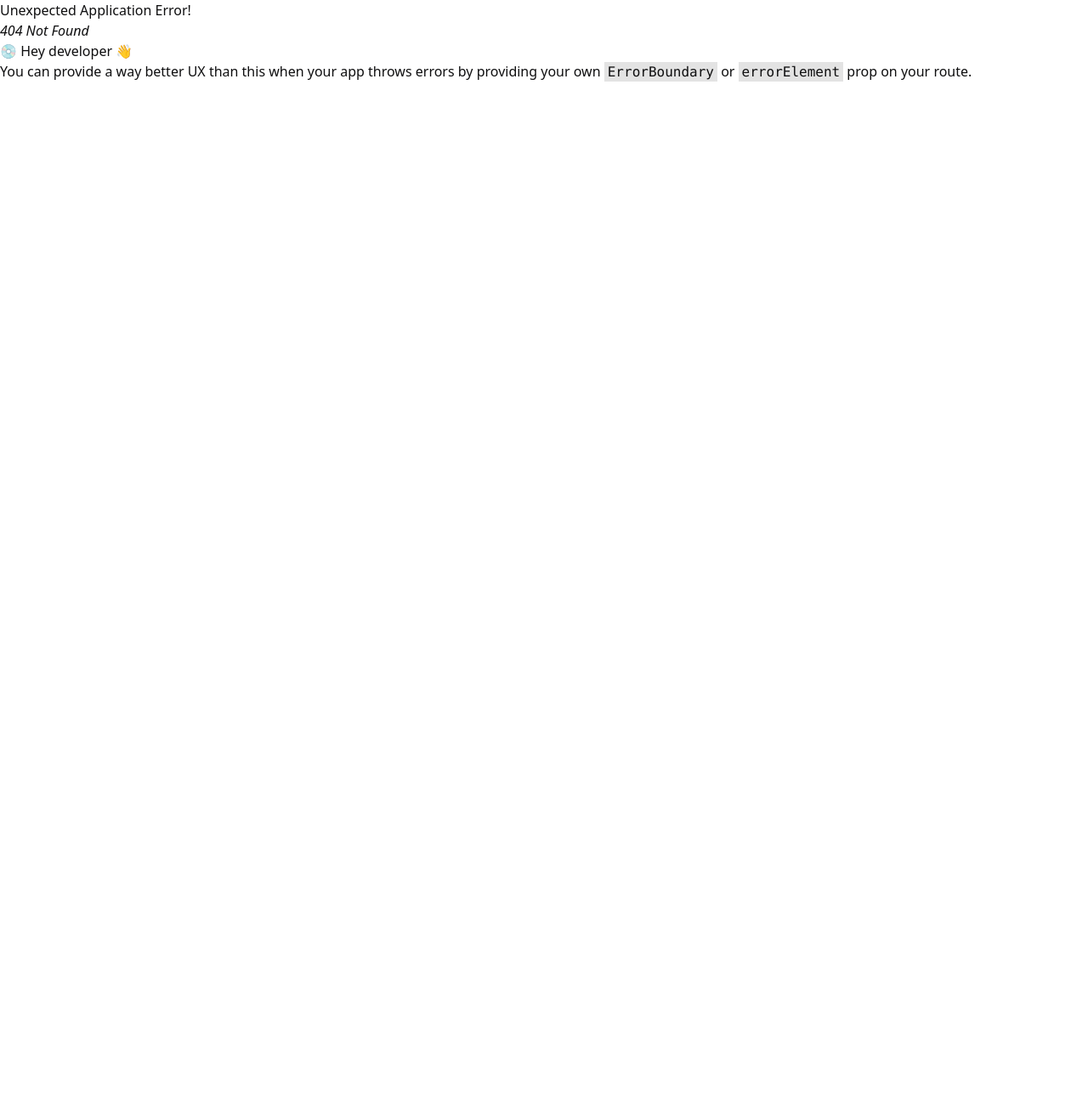
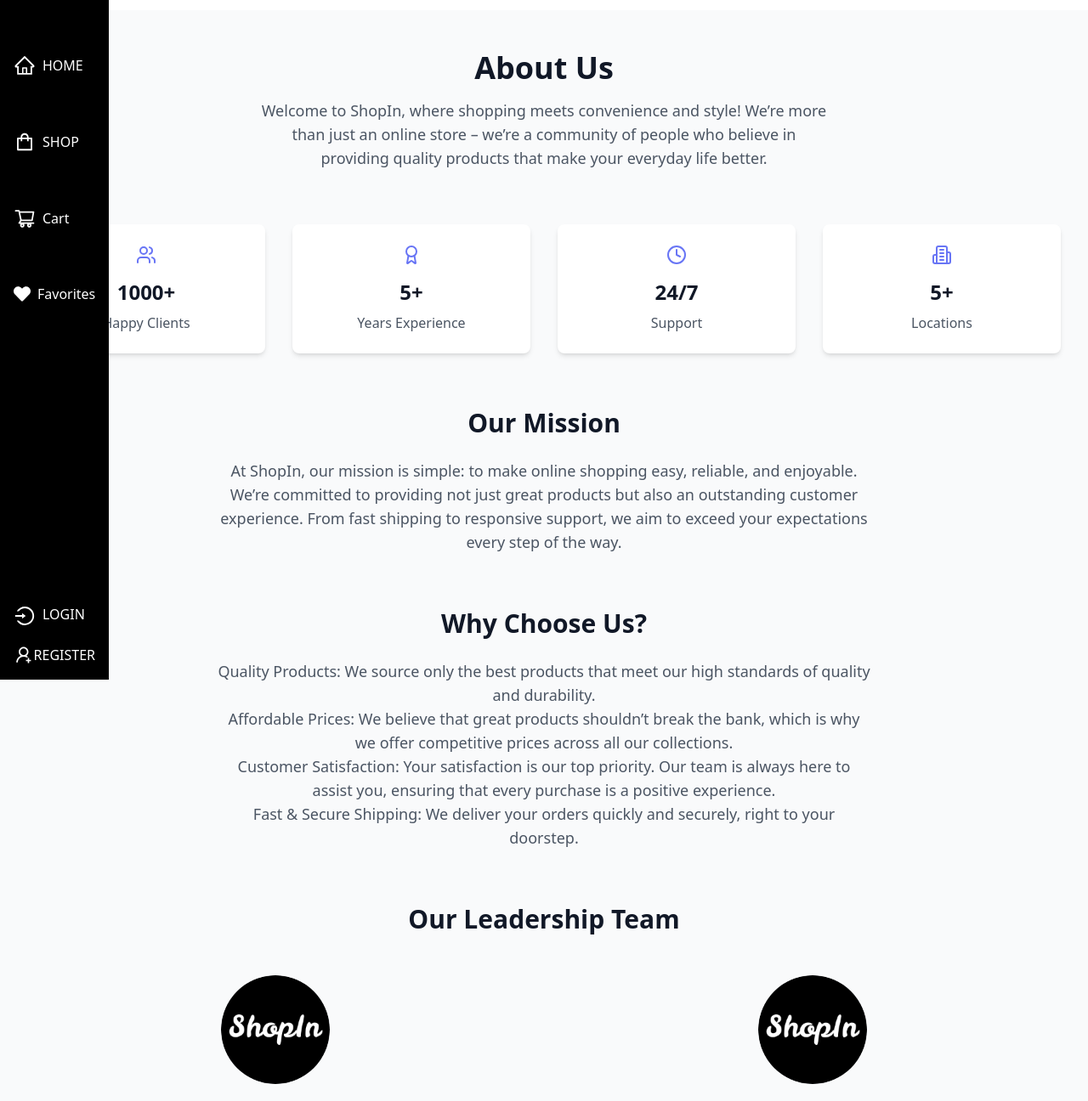
Before and after one commit to Raf-Mos/ShopIn, a React (Vite) app in the folder frontend/: page /about-us in a window 1280 px wide. Before the commit this address had no page. Shown: the top 1296 px of the page at 85% size. Before the commit the page ends 800 px from the top, so only its background shows below. Built offline with nearby package versions, Linux system fonts and the light colour scheme.

Commit message:
add about us + footer

```diff
--- a/frontend/src/App.jsx
+++ b/frontend/src/App.jsx
@@ -1,5 +1,6 @@
 import {Outlet} from "react-router-dom"
 import Navigation from "./pages/Auth/Navigation"
+import Footer from "./pages/Auth/Footer"
 import {ToastContainer} from "react-toastify"
 import "react-toastify/dist/ReactToastify.css"
 
@@ -9,8 +10,9 @@
 		<>
 		<ToastContainer />
 		<Navigation />
-		<main className="py-3">
+		<main className="pt-3">
 		<Outlet />
+		<Footer />
 		</main>
 		</>
 	);
--- a/frontend/src/main.jsx
+++ b/frontend/src/main.jsx
@@ -34,6 +34,7 @@
 import UserOrder from './pages/User/UserOrder.jsx';
 import OrderList from './pages/Admin/OrderList.jsx';
 import AdminDashboard from './pages/Admin/AdminDashboard.jsx';
+import AboutUs from './pages/Auth/AboutUs.jsx';
 
 const router = createBrowserRouter(
 	createRoutesFromElements(
@@ -45,6 +46,7 @@
 		<Route path="/product/:id" element={<ProductDetails />} />
 		<Route path="/cart" element={<Cart />} />
 		<Route path="/shop" element={<Shop />} />
+		<Route path="/about-us" element={<AboutUs />} />
 
 		<Route path="" element={<PrivateRoute />}>
 		<Route path='/profile' element={<Profile />} />
--- /dev/null
+++ b/frontend/src/pages/Auth/AboutUs.jsx
@@ -0,0 +1,130 @@
+import React from 'react';
+import { Users, Award, Clock, Building2 } from 'lucide-react';
+
+const AboutUs = () => {
+  const stats = [
+    {
+      icon: <Users size={24} className="text-indigo-500" />,
+      number: "1000+",
+      label: "Happy Clients"
+    },
+    {
+      icon: <Award size={24} className="text-indigo-500" />,
+      number: "5+",
+      label: "Years Experience"
+    },
+    {
+      icon: <Clock size={24} className="text-indigo-500" />,
+      number: "24/7",
+      label: "Support"
+    },
+    {
+      icon: <Building2 size={24} className="text-indigo-500" />,
+      number: "5+",
+      label: "Locations"
+    }
+  ];
+
+  return (
+    <div className="min-h-screen bg-gray-50 py-12 px-4 sm:px-6 lg:px-8">
+      {/* Hero Section */}
+      <div className="max-w-7xl mx-auto">
+        <div className="text-center">
+          <h1 className="text-4xl font-bold text-gray-900 mb-4">
+            About Us
+          </h1>
+          <p className="text-lg text-gray-600 max-w-2xl mx-auto">
+          Welcome to ShopIn, where shopping meets convenience and style! We’re more than just an
+          online store – we’re a community of people who believe in providing quality products that make your everyday life better.
+          </p>
+        </div>
+
+        {/* Stats Section */}
+        <div className="mt-16 grid grid-cols-1 gap-8 sm:grid-cols-2 lg:grid-cols-4">
+          {stats.map((stat, index) => (
+            <div
+              key={index}
+              className="bg-white p-6 rounded-lg shadow-md text-center hover:shadow-lg transition-shadow"
+            >
+              <div className="flex justify-center mb-4">
+                {stat.icon}
+              </div>
+              <div className="text-2xl font-bold text-gray-900 mb-2">
+                {stat.number}
+              </div>
+              <div className="text-gray-600">
+                {stat.label}
+              </div>
+            </div>
+          ))}
+        </div>
+
+        {/* Mission Section */}
+        <div className="mt-16">
+          <div className="max-w-3xl mx-auto text-center">
+            <h2 className="text-3xl font-bold text-gray-900 mb-6">
+              Our Mission
+            </h2>
+            <p className="text-lg text-gray-600 mb-8">
+            At ShopIn, our mission is simple: to make online shopping easy, reliable, and enjoyable. We’re committed to providing not just great products but also an outstanding customer experience.
+             From fast shipping to responsive support, we aim to exceed your expectations every step of the way.
+            </p>
+          </div>
+        </div>
+
+        {/* Why Choose Us? Section */}
+        <div className="mt-16">
+          <div className="max-w-3xl mx-auto text-center">
+            <h2 className="text-3xl font-bold text-gray-900 mb-6">
+            Why Choose Us?
+            </h2>
+            <ul className="text-lg text-gray-600 mb-8">
+            <li>Quality Products: We source only the best products that meet our high standards of quality and durability.</li>
+            <li>Affordable Prices: We believe that great products shouldn’t break the bank, which is why we offer competitive prices across all our collections.</li>
+            <li>Customer Satisfaction: Your satisfaction is our top priority. Our team is always here to assist you, ensuring that every purchase is a positive experience.</li>
+            <li>Fast & Secure Shipping: We deliver your orders quickly and securely, right to your doorstep.</li>
+            </ul>
+          </div>
+        </div>
+
+        {/* Team Section */}
+        <div className="mt-16">
+          <h2 className="text-3xl font-bold text-gray-900 text-center mb-12">
+            Our Leadership Team
+          </h2>
+          <div className="grid grid-cols-1 gap-12 sm:grid-cols-2 lg:grid-cols-2">
+            {[
+              {
+                name: "Mohammed Boukar",
+                position: "CEO & CO-Founder",
+                description: "2+ years of industry experience"
+              },
+              {
+                name: "Mostafa Rafiki",
+                position: "CO-Founder",
+                description: "Expert in technological innovations"
+              },
+            ].map((member, index) => (
+              <div key={index} className="text-center">
+                <div className="w-32 h-32 mx-auto mb-4 rounded-full bg-gray-200">
+                  <img
+                    src="/images/logo.png"
+                    alt={member.name}
+                    className="w-full h-full rounded-full object-cover"
+                  />
+                </div>
+                <h3 className="text-xl font-semibold text-gray-900">
+                  {member.name}
+                </h3>
+                <p className="text-indigo-600 mb-2">{member.position}</p>
+                <p className="text-gray-600">{member.description}</p>
+              </div>
+            ))}
+          </div>
+        </div>
+      </div>
+    </div>
+  );
+};
+
+export default AboutUs;
--- /dev/null
+++ b/frontend/src/pages/Auth/Footer.jsx
@@ -0,0 +1,37 @@
+
+const Footer = () => {
+  return (
+    <div>
+      {/* Footer */}
+      <footer className="bg-gray-800 text-white py-8">
+        <div className="container mx-auto px-4 mb-5">
+          <div className="grid grid-cols-1 md:grid-cols-3 gap-8">
+            <div>
+              <h3 className="text-xl font-semibold mb-4">ShopIn</h3>
+              <p>Providing quality products since 2024</p>
+            </div>
+            <div>
+              <h3 className="text-xl font-semibold mb-4">Quick Links</h3>
+              <ul className="space-y-2">
+                <li><a href="/" className="hover:text-indigo-400">Home</a></li>
+                <li><a href="/shop" className="hover:text-indigo-400">Products</a></li>
+                <li><a href="/about-us" className="hover:text-indigo-400">About Us</a></li>
+              </ul>
+            </div>
+            <div>
+              <h3 className="text-xl font-semibold mb-4">Contact Us</h3>
+              <p>ShopIn LLC, Casablnaca | Morocco, 30000</p>
+              <p>Email: info@shopIn.com</p>
+              <p>Phone: (+212) 0661-6161</p>
+            </div>
+          </div>
+          <div className="mt-8 text-center">
+            <p>&copy; 2024 ShopIn. All rights reserved.</p>
+          </div>
+        </div>
+      </footer>
+    </div>
+  )
+}
+
+export default Footer;
--- a/frontend/src/pages/Auth/Navigation.css
+++ b/frontend/src/pages/Auth/Navigation.css
@@ -1,11 +1,11 @@
 #navigation-container {
-    width: 4%;
+    width: 65px;
     transition: width 0.3s ease-in-out;
     overflow: hidden; /* Hide overflowing content during transition */
   }
 
   #navigation-container:hover {
-    width: 15%;
+    width: 10%;
   }
 
   /* Initially hide nav-item-name */
--- a/package.json
+++ b/package.json
@@ -22,6 +22,7 @@
     "express-async-handler": "^1.2.0",
     "express-formidable": "^1.2.0",
     "jsonwebtoken": "^9.0.2",
+    "lucide-react": "^0.453.0",
     "mongoose": "^8.7.1",
     "multer": "^1.4.5-lts.1",
     "nodemon": "^3.1.7",
```
Also changed, not shown: frontend/images/logo.png (added), 1 other file (tests, documents, lock files or other folders).
